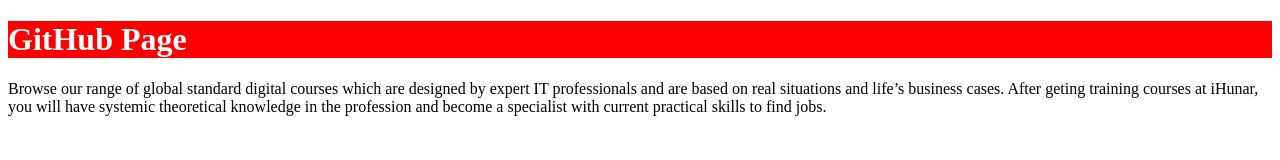
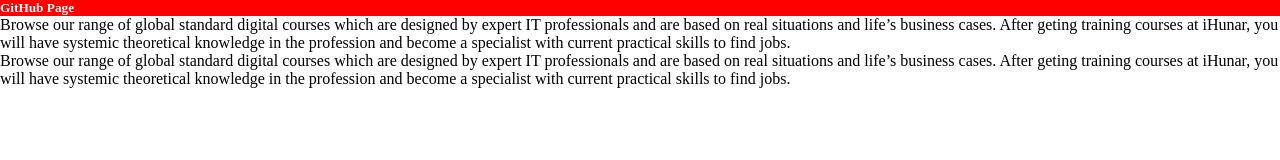
Before and after one commit to iHunar/web-development-batch-09, a plain HTML site: page index.html in a window 1280 px wide. Drawn offline with Linux system fonts and the light colour scheme.

Commit message:
update css

```diff
--- /dev/null
+++ b/app.css
@@ -0,0 +1,4 @@
+*{
+    padding: 0px;
+    margin: 0px;
+}
--- a/index.html
+++ b/index.html
@@ -4,9 +4,10 @@
     <meta charset="UTF-8" />
     <meta name="viewport" content="width=device-width, initial-scale=1.0" />
     <title>Document</title>
+    <link rel="stylesheet" href="app.css">
   </head>
   <body>
-    <h1 style="color: white; background-color: red">GitHub Page</h1>
+    <h5 style="color: white; background-color: red">GitHub Page</h5>
     <p>
       Browse our range of global standard digital courses which are designed by
       expert IT professionals and are based on real situations and life’s
@@ -14,5 +15,12 @@
       systemic theoretical knowledge in the profession and become a specialist
       with current practical skills to find jobs.
     </p>
+    <p>
+        Browse our range of global standard digital courses which are designed by
+        expert IT professionals and are based on real situations and life’s
+        business cases. After geting training courses at iHunar, you will have
+        systemic theoretical knowledge in the profession and become a specialist
+        with current practical skills to find jobs.
+      </p>
   </body>
 </html>
```
